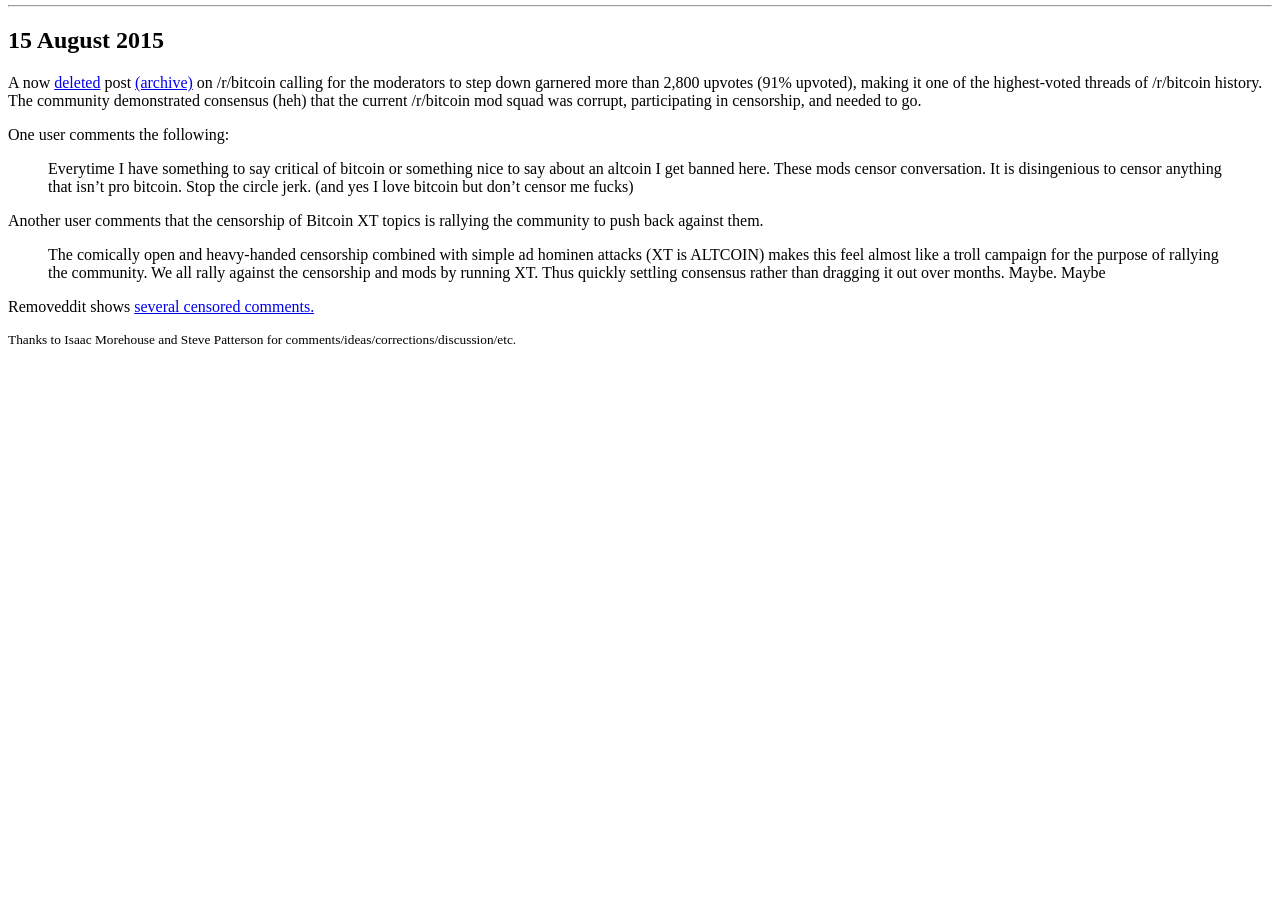
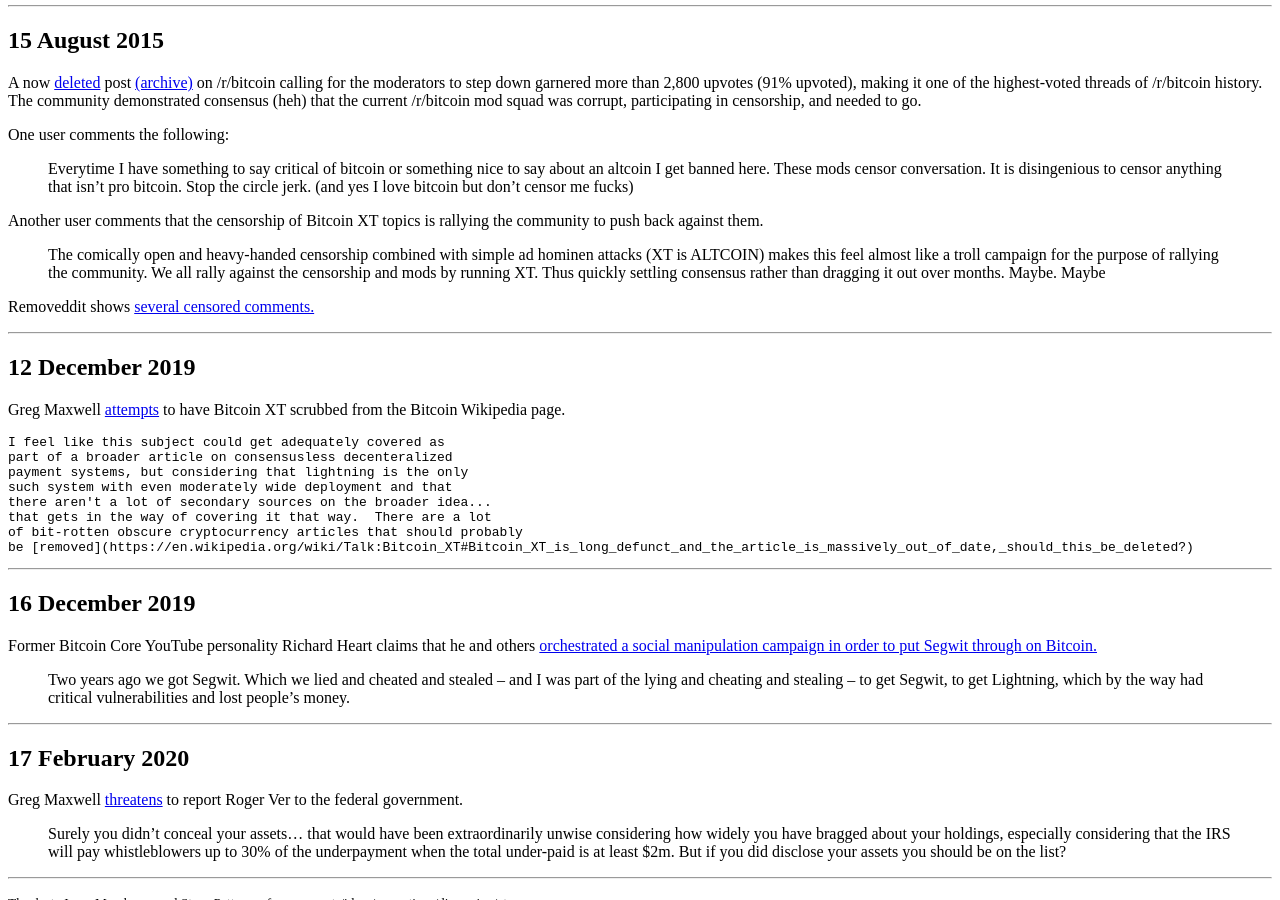
Before and after one commit to derykmakgill/website, a Jekyll site: the page built from testbtc.md, in a window 1280 px wide and 900 px high, scrolled down 15801 px. Built offline with Jekyll 4.4.1, drawn with Linux system fonts in a browser that asks for light colours; a script that is not in the unit is left out; before the commit the page ends 16191 px from its top, so only the background shows below that.

Commit message:
Update testbtc.md

````diff
--- a/testbtc.md
+++ b/testbtc.md
@@ -779,4 +779,39 @@
 
 Removeddit shows [several censored comments.](http://removeddit.com/r/Bitcoin/comments/3h5f90/these_mods_need_to_be_changed_upvote_if_you_agree/)
 
+---
+
+## 12 December 2019
+
+Greg Maxwell [attempts](https://en.wikipedia.org/w/index.php?title=Wikipedia:Articles_for_deletion/Lightning_Network&diff=prev&oldid=930392324) to have Bitcoin XT scrubbed from the Bitcoin Wikipedia page.
+
+```
+I feel like this subject could get adequately covered as
+part of a broader article on consensusless decenteralized
+payment systems, but considering that lightning is the only
+such system with even moderately wide deployment and that
+there aren't a lot of secondary sources on the broader idea...
+that gets in the way of covering it that way.  There are a lot
+of bit-rotten obscure cryptocurrency articles that should probably
+be [removed](https://en.wikipedia.org/wiki/Talk:Bitcoin_XT#Bitcoin_XT_is_long_defunct_and_the_article_is_massively_out_of_date,_should_this_be_deleted?)
+```
+
+---
+
+## 16 December 2019
+
+Former Bitcoin Core YouTube personality Richard Heart claims that he and others [orchestrated a social manipulation campaign in order to put Segwit through on Bitcoin.](https://www.youtube.com/watch?v=1UPLA9-ICJg&lc=UgxHNItC2Cyc8zwRMzJ4AaABAg)
+
+>Two years ago we got Segwit. Which we lied and cheated and stealed -- and I was part of the lying and cheating and stealing -- to get Segwit, to get Lightning, which by the way had critical vulnerabilities and lost people's money.
+
+---
+
+## 17 February 2020
+
+Greg Maxwell [threatens](https://www.reddit.com/r/btc/comments/f5lm9r/how_roger_ver_escaped_taxes/fhzg431?utm_source=share&utm_medium=web2x) to report Roger Ver to the federal government.
+
+>Surely you didn't conceal your assets... that would have been extraordinarily unwise considering how widely you have bragged about your holdings, especially considering that the IRS will pay whistleblowers up to 30% of the underpayment when the total under-paid is at least $2m. But if you did disclose your assets you should be on the list?
+
+---
+
 <small>Thanks to Isaac Morehouse and Steve Patterson for comments/ideas/corrections/discussion/etc.</small>
````
